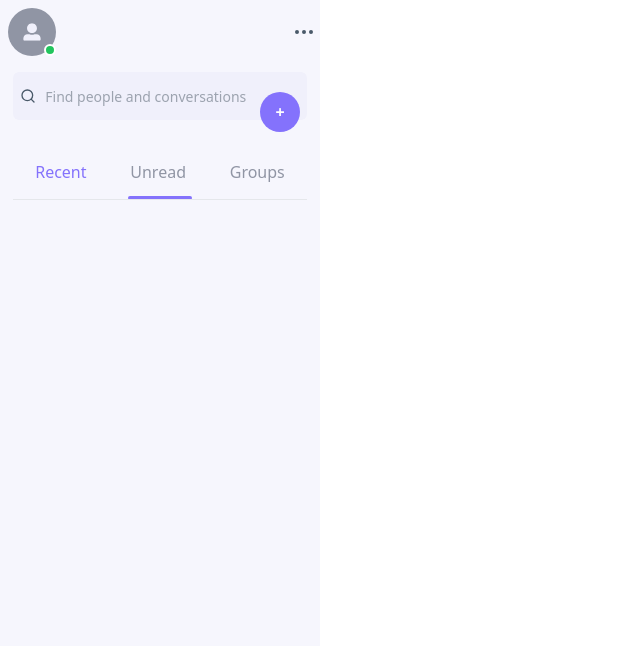
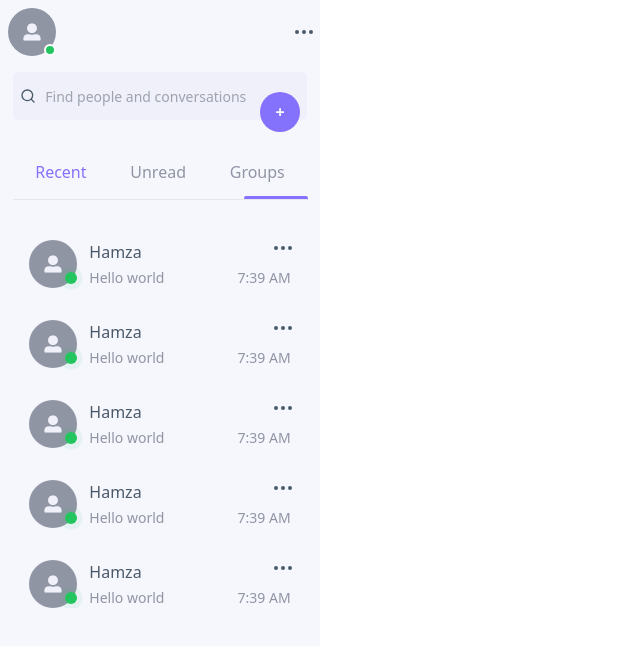
Before and after one commit to blazenn2/Chat-Application, a React (Create React App) app in the folder client/: page / in a window 1280 px wide. Shown: the top 646 px of the page, without its empty margins (0-640 px from the left). Built offline with nearby package versions, Linux system fonts and the light colour scheme.

Commit message:
Sidebar almost completed

```diff
--- a/client/src/components/card/index.jsx
+++ b/client/src/components/card/index.jsx
@@ -3,9 +3,10 @@ import { FiMoreHorizontal } from "react-icons/fi";
 
 const Card = (props) => {
     return (
-        <div className={`flex ${props.isActive ? "bg-text-box" : null} p-4 rounded-lg w-full`}>
+        <div className={`flex ${props.unseen ? "bg-text-box" : null} p-4 rounded-lg w-full`}>
             <div className="bg-text-primary p-4 rounded-full relative mr-3">
                 <FaUserAlt className="text-text-box scale-110" />
+                {props.unseen && <div className="bg-secondary w-5 h-5 rounded-full absolute top-0 left-0 text-xs text-white flex items-center justify-center"><p>{props.unseen}</p></div>}
                 {props.ping && (<>
                     <div className="bg-green-500 w-3 h-3 rounded-full absolute right-0 animate-ping"></div>
                     <div className="bg-green-500 w-3 h-3 rounded-full absolute right-0"></div>
@@ -14,7 +15,7 @@ const Card = (props) => {
             <div className="w-full flex justify-between">
                 <div className="w-1/2 flex flex-col justify-between items-start">
                     <p className="text-text-normal">{props.name}</p>
-                    <p className="text-text-primary truncate text-sm">{props.message}</p>
+                    <p className={` truncate text-sm ${props.unseen ? "font-bold text-text-normal" : "text-text-primary"}`}>{props.message}</p>
                 </div>
                 <div className="flex flex-col justify-between items-end">
                     <button>
--- a/client/src/container/sider-bar.jsx
+++ b/client/src/container/sider-bar.jsx
@@ -3,11 +3,17 @@ import Input from '../components/input'
 import { FiSearch } from "react-icons/fi"
 import Button from '../components/button'
 import Card from '../components/card'
-import { useState } from 'react'
+import { useRef, useState } from 'react'
 
 const SideBar = () => {
     const [filter, setFilter] = useState(0);
-
+    const lineBorder = useRef();
+    const changeFilterHandler = (filter) => {
+        setFilter(filter);
+        if (filter === 0) lineBorder.current.style.left = "2rem";
+        if (filter === 1) lineBorder.current.style.left = "8.5rem";
+        if (filter === 2) lineBorder.current.style.left = "15.25rem";
+    };
 
     return (
         <div className="w-1/4 h-full bg-background">
@@ -19,24 +25,47 @@ const SideBar = () => {
                 </div>
                 <Button shape="circle" text="+" className="absolute right-5 -bottom-3 font-bold" />
             </div>
-            <div className="w-full flex items-center justify-center flex-col relative">
+            <div className="w-full flex items-center justify-center flex-col relative mb-5">
                 <div className="w-11/12 h-16 flex items-center justify-around">
-                    <div className="text-secondary">Recent</div>
-                    <div className="text-text-primary hover:text-secondary cursor-pointer">Unread</div>
-                    <div className="text-text-primary hover:text-secondary cursor-pointer">Groups</div>
-                    <div className="bg-secondary w-16 h-1 absolute left-50 bottom-1 rounded-lg"></div>
-                    {/* 8  50 */}
-                    {/* right 8 */}
+                    <div className={`cursor-pointer ${filter === 0 ? "text-secondary" : "text-text-primary hover:text-secondary"}`} onClick={() => changeFilterHandler(0)}>Recent</div>
+                    <div className={`${filter === 1 ? "text-secondary" : "text-text-primary hover:text-secondary"} cursor-pointer`} onClick={() => changeFilterHandler(1)}>Unread</div>
+                    <div className={`${filter === 2 ? "text-secondary" : "text-text-primary hover:text-secondary"} cursor-pointer`} onClick={() => changeFilterHandler(2)}>Groups</div>
+                    <div className="bg-secondary w-16 h-1 absolute bottom-1 rounded-lg transition-all ease-in-out" style={{ left: "15.25rem" }} ref={lineBorder}></div>
                 </div>
                 <hr className='bg-text-box w-11/12 absolute bottom-1' />
             </div>
-            {/* <div className="overflow-y-auto">
-                <div className="flex items-center justify-center">
-                    <div className="w-11/12">
-                        <Card isActive={true} name="Hamza" message="Hello world" time="7:39 am" ping={true} />
+            <div className="h-96">
+                <div className="flex items-center justify-center h-full">
+                    <div className="w-11/12 overflow-y-auto h-full">
+                        <Card name="Hamza" message="Hello world" time="7:39 am" ping={true} />
+                        <Card name="Hamza" message="Hello world" time="7:39 am" ping={true} />
+                        <Card name="Hamza" message="Hello world" time="7:39 am" ping={true} />
+                        <Card name="Hamza" message="Hello world" time="7:39 am" ping={true} />
+                        <Card name="Hamza" message="Hello world" time="7:39 am" ping={true} />
+                        <Card name="Hamza" message="Hello world" time="7:39 am" ping={true} />
+                        <Card name="Hamza" message="Hello world" time="7:39 am" ping={true} />
+                        <Card name="Hamza" message="Hello world" time="7:39 am" ping={true} />
+                        <Card name="Hamza" message="Hello world" time="7:39 am" ping={true} />
+                        <Card name="Hamza" message="Hello world" time="7:39 am" ping={true} />
+                        <Card name="Hamza" message="Hello world" time="7:39 am" ping={true} />
+                        <Card name="Hamza" message="Hello world" time="7:39 am" ping={true} />
+                        <Card name="Hamza" message="Hello world" time="7:39 am" ping={true} />
+                        <Card name="Hamza" message="Hello world" time="7:39 am" ping={true} />
+                        <Card name="Hamza" message="Hello world" time="7:39 am" ping={true} />
+                        <Card name="Hamza" message="Hello world" time="7:39 am" ping={true} />
+                        <Card name="Hamza" message="Hello world" time="7:39 am" ping={true} />
+                        <Card name="Hamza" message="Hello world" time="7:39 am" ping={true} />
+                        <Card name="Hamza" message="Hello world" time="7:39 am" ping={true} />
+                        <Card name="Hamza" message="Hello world" time="7:39 am" ping={true} />
+                        <Card name="Hamza" message="Hello world" time="7:39 am" ping={true} />
+                        <Card name="Hamza" message="Hello world" time="7:39 am" ping={true} />
+                        <Card name="Hamza" message="Hello world" time="7:39 am" ping={true} />
+                        <Card name="Hamza" message="Hello world" time="7:39 am" ping={true} />
+                        <Card name="Hamza" message="Hello world" time="7:39 am" ping={true} />
+                        <Card name="Hamza" message="Hello world" time="7:39 am" ping={true} />
                     </div>
                 </div>
-            </div> */}
+            </div>
         </div>
     )
 }
```
